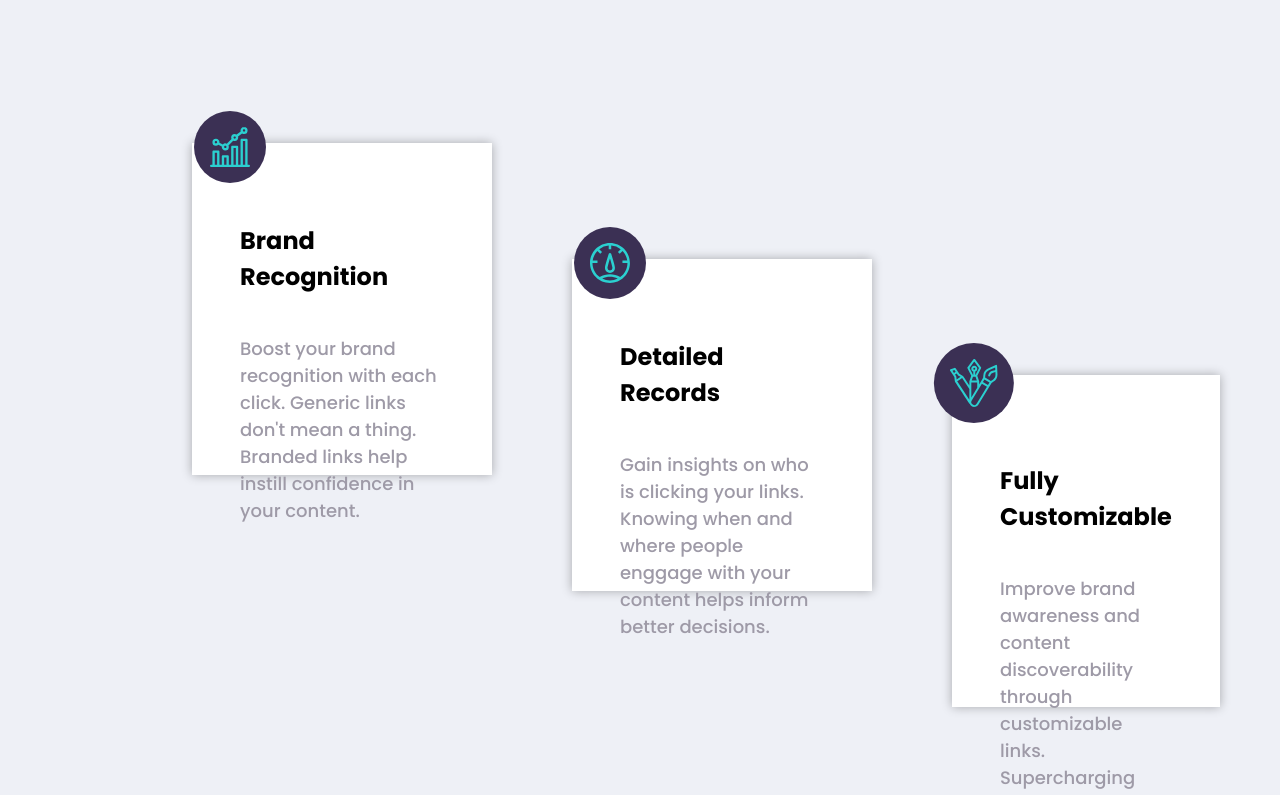
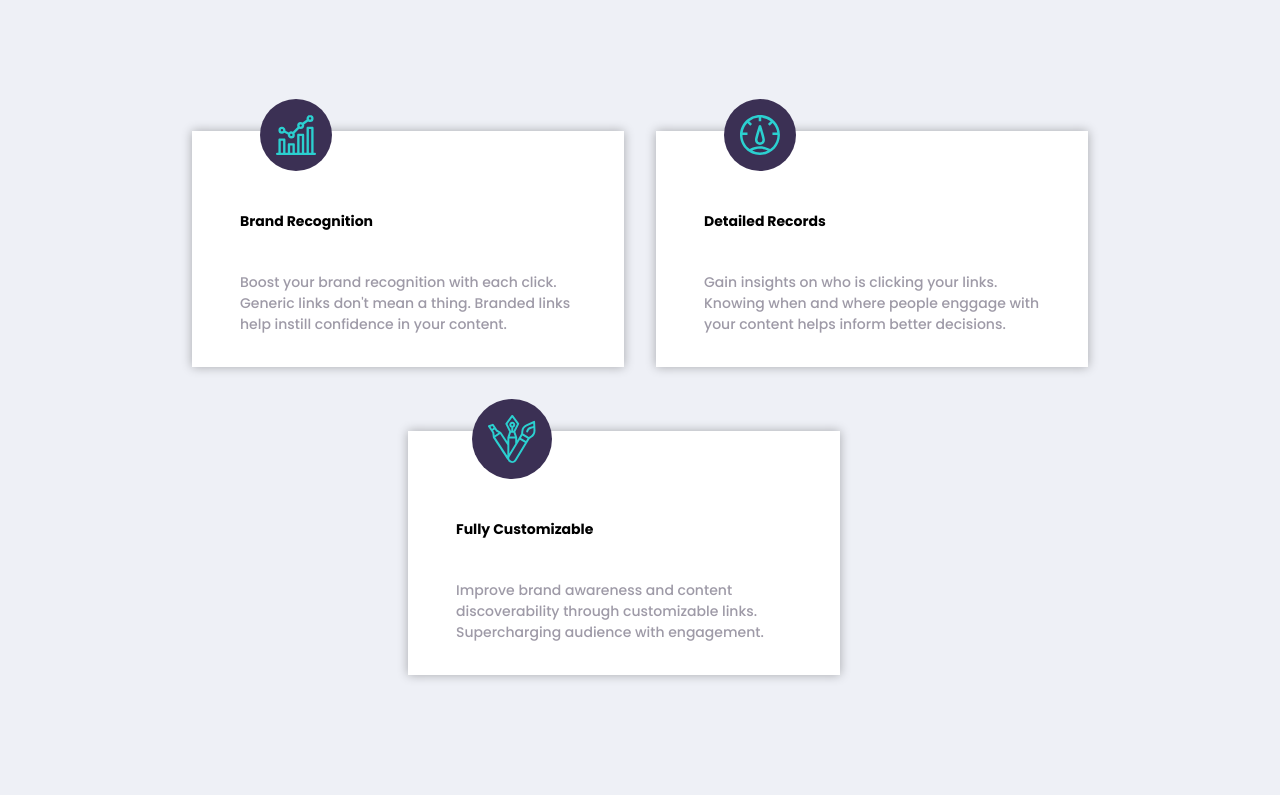
Before and after one commit to rttn-Mango/shortly, a React (Vite) app: page / in a window 1280 px wide. Shown: the part 1160-1955 px from the top of the page. Built offline with nearby package versions, Linux system fonts and the light colour scheme; no server answers.

Commit message:
Bugfix: Fixed mid content cards and display link div overflowing

```diff
--- a/src/Pages/Sections/MiddleContents.jsx
+++ b/src/Pages/Sections/MiddleContents.jsx
@@ -51,12 +51,14 @@ export default function MiddleContents(){
 
     useEffect(() => {
         const fetchData = async () => {
-            const response  = await fetch(`https://api.shrtco.de/v2/shorten?url=${link}`);
-            if (response.status !== 201){
-                throw new Error("Request Failed.")
+            if(link !== ''){
+                const response  = await fetch(`https://api.shrtco.de/v2/shorten?url=${link}`);
+                if (response.status !== 201){
+                    throw new Error("Request Failed.")
+                }
+                const data = await response.json();
+                setData(data)
             }
-            const data = await response.json();
-            setData(data)
         }
 
         fetchData();
@@ -70,7 +72,7 @@ export default function MiddleContents(){
                 {
                     shortLink.shortLink !== '' ?
                     <div className="middle__shorten--link">
-                        <p>{shortLink.originalLink}</p>
+                        <p className="og-link">{shortLink.originalLink}</p>
                         <div className="middle__shorten--link-group">
                             <p>{shortLink.shortLink}</p>
                             <button type="button" onClick={copyTextToClipboard} className={copyText ? "copied" : ""} value={shortLink.shortLink}>{copyText ? "Copied!" : "Copy"}</button>
--- a/src/Styles/index.css
+++ b/src/Styles/index.css
@@ -170,7 +170,7 @@ button[type=button], button[type=submit] {
   padding-inline: 2rem;
 }
 .hero__heading h1 {
-  font-size: var(--font-size-900);
+  font-size: clamp(1.5rem, 5vw, var(--font-size-900));
   font-weight: var(--font-weight-700);
   line-height: 1.2;
 }
@@ -204,13 +204,20 @@ button[type=button], button[type=submit] {
   margin-block: 1rem;
   align-items: center;
 }
+.middle__shorten--link .og-link {
+  font-size: clamp(0.875rem, 1vw, 1.5rem);
+  word-wrap: break-word;
+  max-width: 100%;
+  text-align: center;
+}
 .middle__shorten--link-group {
-  display: inline-flex;
+  display: flex;
   gap: 2rem;
   align-items: center;
 }
 .middle__shorten--link-group p {
   color: var(--clr-primary-cyan);
+  font-size: clamp(0.875rem, 1vw, 1.5rem);
 }
 .middle__shorten--link-group button {
   border-radius: 5px;
@@ -250,6 +257,7 @@ button[type=button], button[type=submit] {
   white-space: nowrap;
   border-radius: 0.5rem;
   cursor: pointer;
+  font-size: clamp(0.875rem, 1vw, 1.5rem);
 }
 .middle__shorten form button:hover, .middle__shorten form button:focus {
   background-color: transparent;
@@ -265,6 +273,7 @@ button[type=button], button[type=submit] {
 .middle__stats p {
   color: var(--clr-netural-grayish-purple);
   font-weight: var(--font-weight-500);
+  font-size: clamp(var(--font-size-300), 1vw, var(--font-size-500));
   padding-top: 1.5rem;
 }
 .middle__stats--cards {
@@ -290,7 +299,7 @@ button[type=button], button[type=submit] {
   top: -2.5rem;
 }
 .middle__stats--cards article h3 {
-  font-size: var(--font-size-500);
+  font-size: clamp(var(--font-size-300), 1vw, var(--font-size-500));
   font-weight: var(--font-weight-700);
   padding-block: 0 1rem;
 }
@@ -375,6 +384,9 @@ button[type=button], button[type=submit] {
   .hero img {
     order: 2;
   }
+  .middle {
+    padding-bottom: 15rem;
+  }
   .middle__shorten--link {
     flex-direction: row;
     justify-content: space-between;
@@ -386,7 +398,6 @@ button[type=button], button[type=submit] {
   .middle__stats--cards {
     display: grid;
     grid-template-columns: repeat(auto-fit, minmax(300px, 1fr));
-    grid-template-rows: repeat(5, 100px);
     row-gap: 1rem;
     padding-block: 10rem;
     text-align: left;
@@ -394,16 +405,11 @@ button[type=button], button[type=submit] {
   .middle__stats--cards article div {
     left: -7rem;
   }
-  .middle__stats--cards article:nth-child(1) {
-    grid-row: 1/4;
-  }
   .middle__stats--cards article:nth-child(2) {
-    grid-column: 2/3;
-    grid-row: 2/5;
+    transform: translateY(3rem);
   }
   .middle__stats--cards article:nth-child(3) {
-    grid-column: 3/-1;
-    grid-row: 3/-1;
+    transform: translateY(6rem);
   }
   .cta {
     background-image: url("src/assets/bg-boost-desktop.svg");
@@ -441,6 +447,30 @@ button[type=button], button[type=submit] {
   .middle__shorten form button {
     width: 100%;
   }
+  .middle__shorten--link-group {
+    flex-direction: column;
+    width: 100%;
+  }
+}
+@media (min-width: 976px) and (max-width: 1514px) {
+  .middle__stats--cards {
+    gap: 2rem;
+  }
+  .middle__stats--cards article:nth-child(2) {
+    transform: translateY(0);
+  }
+  .middle__stats--cards article:nth-child(3) {
+    transform: translateY(0);
+  }
+}
+@media (min-width: 976px) and (max-width: 1377px) {
+  .middle__stats--cards {
+    gap: 2rem;
+    row-gap: 4rem;
+  }
+  .middle__stats--cards article:nth-child(3) {
+    transform: translateX(50%);
+  }
 }
 
 /*# sourceMappingURL=index.css.map */
--- a/src/Styles/index.scss
+++ b/src/Styles/index.scss
@@ -91,7 +91,7 @@ button[type="button"], button[type="submit"]{
         text-align: center;
         padding-inline: 2rem;
         & h1{
-            font-size: var(--font-size-900);
+            font-size: clamp(1.5rem, 5vw, var(--font-size-900));
             font-weight: var(--font-weight-700);
             line-height: 1.2
         }
@@ -124,12 +124,21 @@ button[type="button"], button[type="submit"]{
             margin-block: 1rem;
             align-items: center;
 
+            & .og-link{
+                font-size: clamp(.875rem, 1vw, 1.5rem);
+                word-wrap: break-word;
+                max-width: 100%;
+                text-align: center;
+            }
+
             &-group{
-                display: inline-flex;
+                display: flex;
                 gap: 2rem;
                 align-items: center;
+
                 & p{
-                    color: var(--clr-primary-cyan)
+                    color: var(--clr-primary-cyan);
+                    font-size: clamp(.875rem, 1vw, 1.5rem);
                 }
 
                 & button{
@@ -174,6 +183,7 @@ button[type="button"], button[type="submit"]{
                 white-space: nowrap;
                 border-radius: .5rem;
                 cursor: pointer;
+                font-size: clamp(.875rem, 1vw, 1.5rem);
                 &:hover, &:focus{
                     background-color: transparent;
                     border: 1px solid var(--clr-primary-cyan);
@@ -192,6 +202,7 @@ button[type="button"], button[type="submit"]{
         & p{
             color: var(--clr-netural-grayish-purple);
             font-weight: var(--font-weight-500);
+            font-size: clamp(var(--font-size-300), 1vw, var(--font-size-500));
             padding-top: 1.5rem;
         }
 
@@ -216,7 +227,7 @@ button[type="button"], button[type="submit"]{
                 }
 
                 & h3{
-                    font-size: var(--font-size-500);
+                    font-size: clamp(var(--font-size-300), 1vw, var(--font-size-500));
                     font-weight: var(--font-weight-700);
                     padding-block: 0 1rem;
                 }
@@ -314,6 +325,7 @@ button[type="button"], button[type="submit"]{
     }
 
     .middle{
+        padding-bottom: 15rem;
         &__shorten--link{
             flex-direction: row;
             justify-content: space-between;
@@ -328,7 +340,6 @@ button[type="button"], button[type="submit"]{
             &--cards{
                 display: grid;
                 grid-template-columns: repeat(auto-fit, minmax(300px, 1fr));
-                grid-template-rows: repeat(5, 100px);
                 row-gap: 1rem;
                 padding-block: 10rem;
                 text-align: left;
@@ -337,16 +348,12 @@ button[type="button"], button[type="submit"]{
                     left: -7rem;
                 }
 
-                & article:nth-child(1){grid-row: 1 / 4;}
-
                 & article:nth-child(2){
-                    grid-column: 2 / 3;
-                    grid-row: 2 / 5;
+                    transform: translateY(3rem);
                 }
 
                 & article:nth-child(3){
-                    grid-column: 3 / -1;
-                    grid-row: 3 / -1;
+                    transform: translateY(6rem);
                 }
             }
         }
@@ -391,6 +398,31 @@ button[type="button"], button[type="submit"]{
                     width: 100%
                 }
             }
+
+            &--link-group{
+                flex-direction: column;
+                width: 100%;
+            }
         }
     }
 }
+
+@media(min-width: 976px) and (max-width: 1514px){
+    .middle{
+        &__stats--cards{
+            gap: 2rem;
+            & article:nth-child(2){transform: translateY(0)}
+            & article:nth-child(3){transform: translateY(0)}
+        }
+    }
+}
+
+@media(min-width: 976px) and (max-width: 1377px){
+    .middle{
+        &__stats--cards{
+            gap: 2rem;
+            row-gap: 4rem;
+            & article:nth-child(3){transform: translateX(50%);}
+        }
+    }
+}
```
Also changed, not shown: 1 other file (tests, documents, lock files or other folders).
